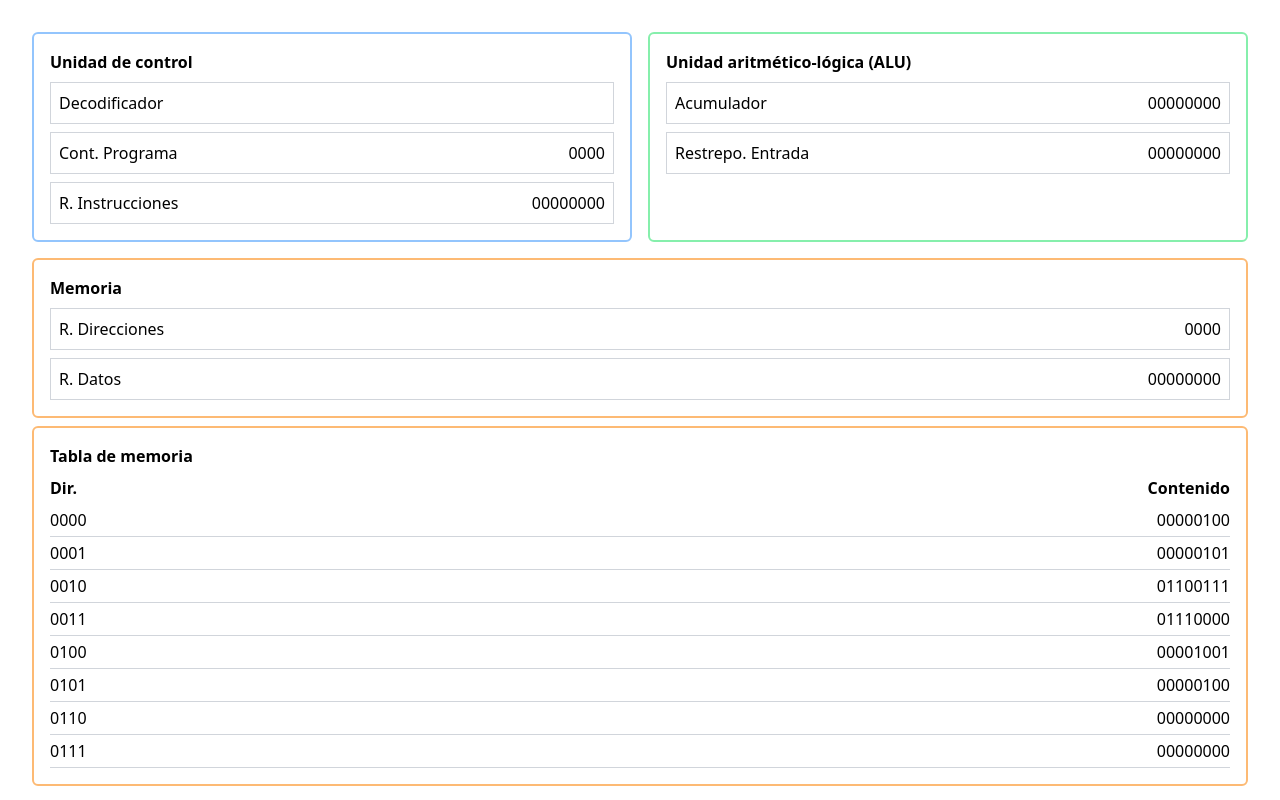
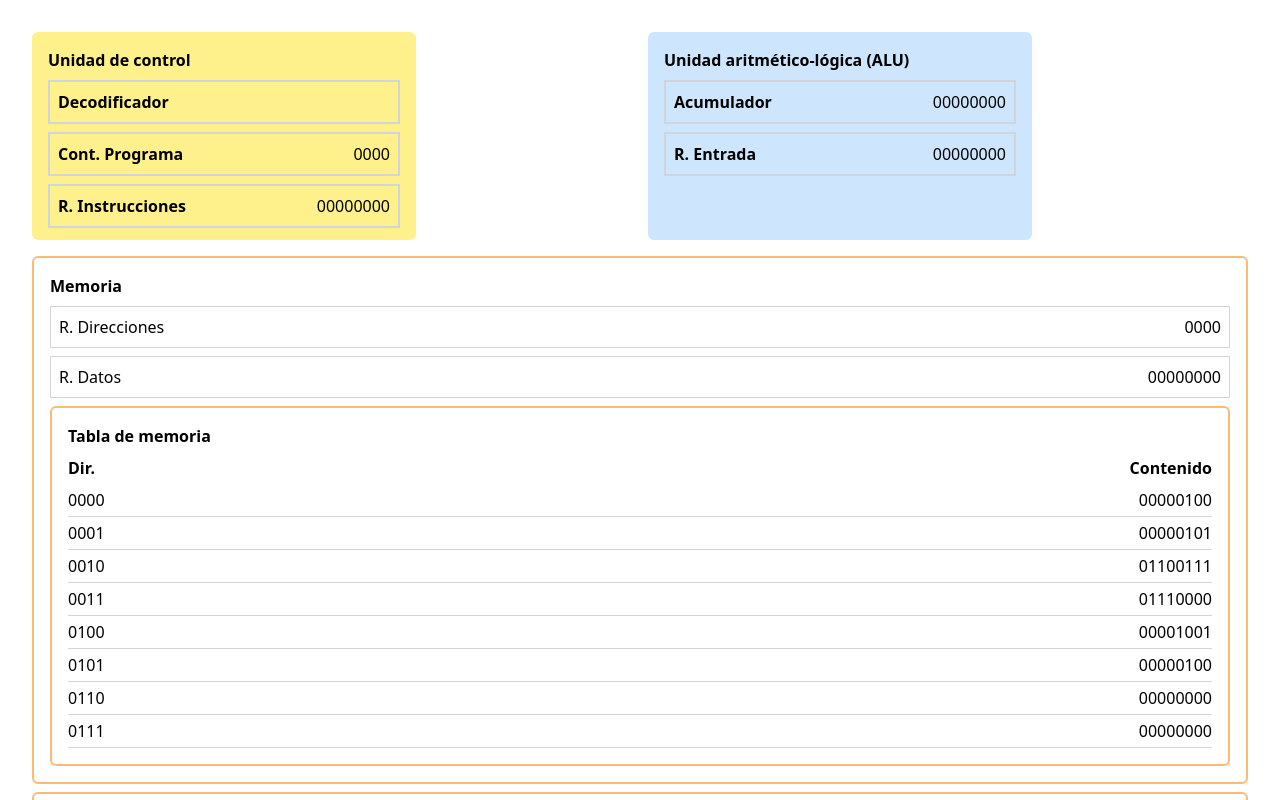
Before and after one commit to gonzagandres2002/calculadora, a Next.js app: page / in a window 1280 px wide. Shown: the top 800 px of the page. Built offline with nearby package versions, Linux system fonts and the light colour scheme.

Commit message:
cambio de tamaño y colores

```diff
--- a/src/components/alu.jsx
+++ b/src/components/alu.jsx
@@ -1,15 +1,15 @@
 export default function alu() {
   return (
 
-        <div className="p-4 border-2 border-green-300 rounded-md">
+        <div className="p-4 border-blue-500 bg-blue-300/45 bg- rounded-md  w-96 h-52">
           <h2 className="font-bold mb-2">Unidad aritmético-lógica (ALU)</h2>
           <div className="flex flex-col gap-2">
-            <div className="border border-gray-300 p-2 flex justify-between">
-              <span>Acumulador</span>
+            <div className="border-2 border-gray-300 p-2 flex justify-between">
+              <span className="font-bold">Acumulador</span>
               <span>00000000</span>
             </div>
-            <div className="border border-gray-300 p-2 flex justify-between">
-              <span>Restrepo. Entrada</span>
+            <div className="border-2 border-gray-300 p-2 flex justify-between">
+              <span className="font-bold">R. Entrada</span>
               <span>00000000</span>
             </div>
           </div>
--- a/src/components/controlUnit.jsx
+++ b/src/components/controlUnit.jsx
@@ -1,17 +1,17 @@
 export default function controlUnit() {
   return (
-    <div className="p-4 border-2 border-blue-300 rounded-md">
+    <div className="p-4 bg-yellow-200 border-yellow-300 rounded-md w-96 h-52">
       <h2 className="font-bold mb-2">Unidad de control</h2>
-      <div className="border border-gray-300 p-2 mb-2">
+      <div className="border-2 border-gray-300 font-bold p-2 mb-2">
         <span>Decodificador</span>
       </div>
       <div className="flex flex-col gap-2">
-        <div className="border border-gray-300 p-2 flex justify-between">
-          <span>Cont. Programa</span>
+        <div className=" border-2 border-gray-300 p-2 flex justify-between">
+          <span className="font-bold">Cont. Programa</span>
           <span>0000</span>
         </div>
-        <div className="border border-gray-300 p-2 flex justify-between">
-          <span>R. Instrucciones</span>
+        <div className="border-2 border-gray-300 p-2 flex justify-between">
+          <span className="font-bold">R. Instrucciones</span>
           <span>00000000</span>
         </div>
       </div>
--- a/src/components/memory.jsx
+++ b/src/components/memory.jsx
@@ -1,5 +1,15 @@
 
 export default function memory() {
+  const memoryData = [
+    { dir: '0000', content: '00000100' },
+    { dir: '0001', content: '00000101' },
+    { dir: '0010', content: '01100111' },
+    { dir: '0011', content: '01110000' },
+    { dir: '0100', content: '00001001' },
+    { dir: '0101', content: '00000100' },
+    { dir: '0110', content: '00000000' },
+    { dir: '0111', content: '00000000' },
+  ];
     return (
       <div className="p-4 border-2 border-orange-300 rounded-md">
         <h2 className="font-bold mb-2">Memoria</h2>
@@ -13,6 +23,19 @@ export default function memory() {
             <span>00000000</span>
           </div>
         </div>
+        <div className="border-2 border-orange-300 rounded-md p-4 mt-2">
+        <h2 className="font-bold mb-2">Tabla de memoria</h2>
+        <div className="flex justify-between mb-1 font-bold">
+          <span>Dir.</span>
+          <span>Contenido</span>
+        </div>
+        {memoryData.map((item) => (
+          <div key={item.dir} className="flex justify-between border-b border-gray-300 py-1">
+            <span>{item.dir}</span>
+            <span>{item.content}</span>
+          </div>
+        ))}
+      </div>
       </div>
     );
   };
```
